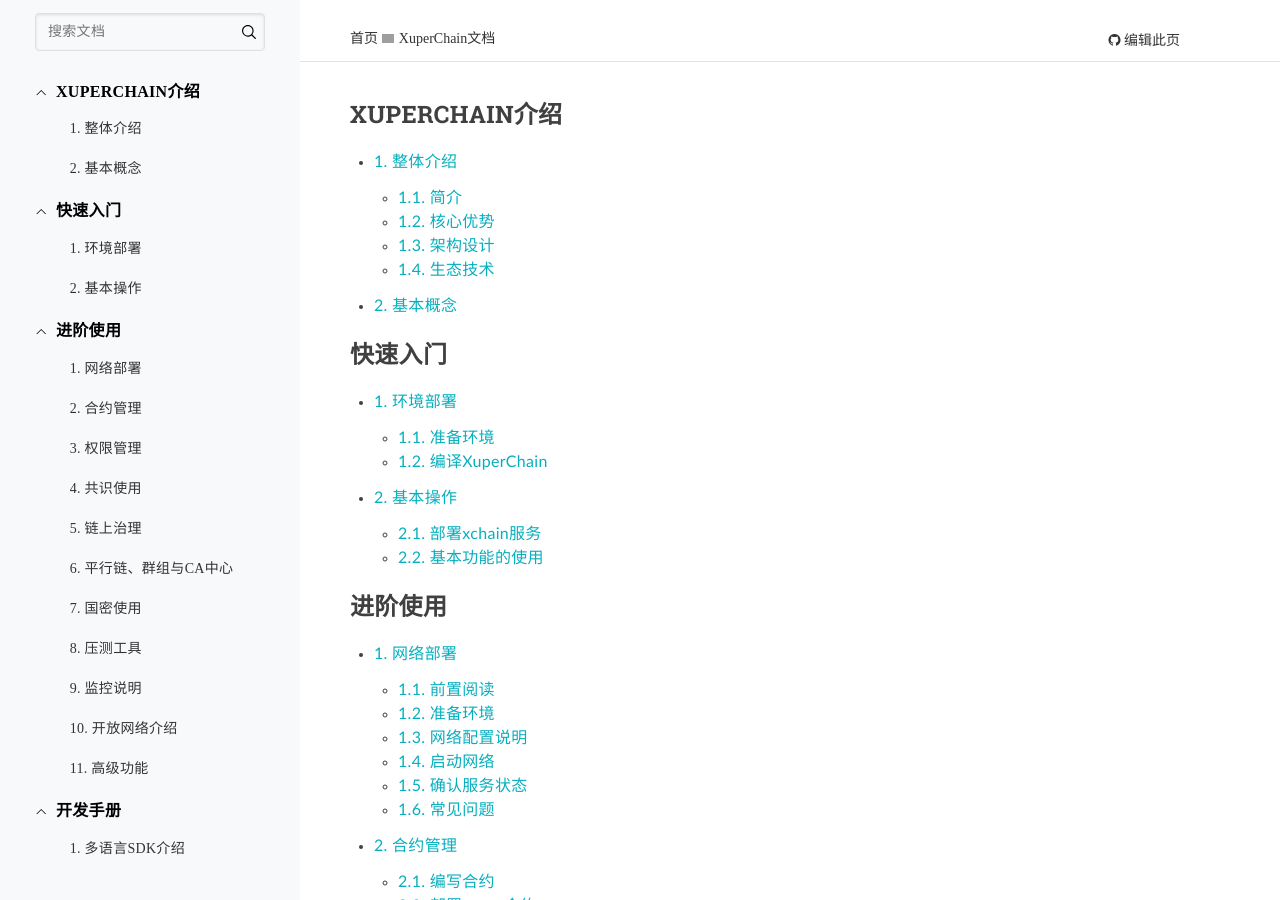
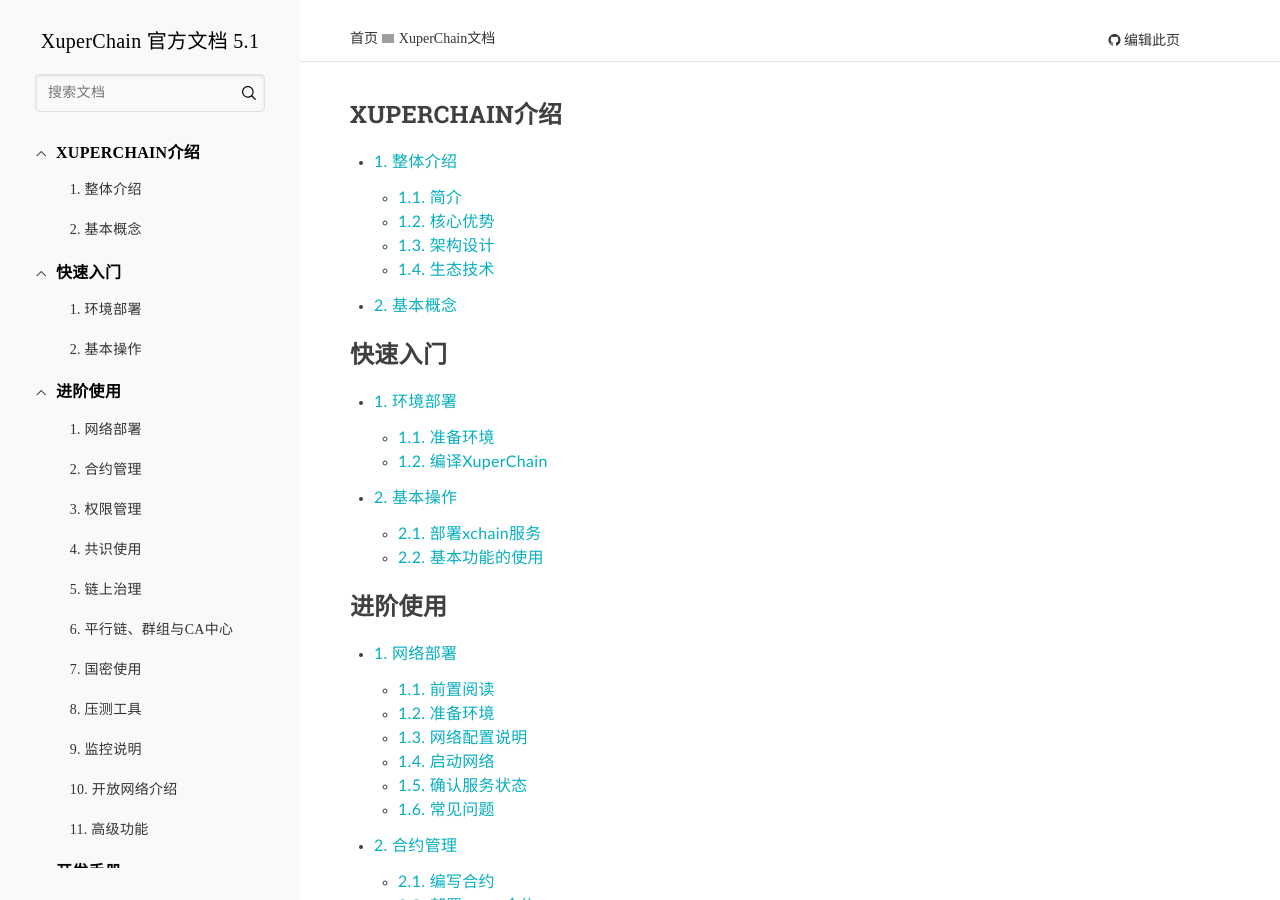
Before and after one commit to xuperchain/docs, a Sphinx documentation site: the page built from source/tree.rst, in a window 1280 px wide and 900 px high. Built offline with Sphinx 7.4.7 and the Read the Docs theme 2.0.0, drawn with Linux system fonts in a browser that asks for light colours; grey boxes are pictures that could not be loaded.

Commit message:
add version

```diff
--- a/source/conf.py
+++ b/source/conf.py
@@ -24,7 +24,7 @@
 author = u'xuper'
 
 # The short X.Y version
-version = u''
+version = u'5.1'
 # The full version, including alpha/beta/rc tags
 release = u''
 
```
